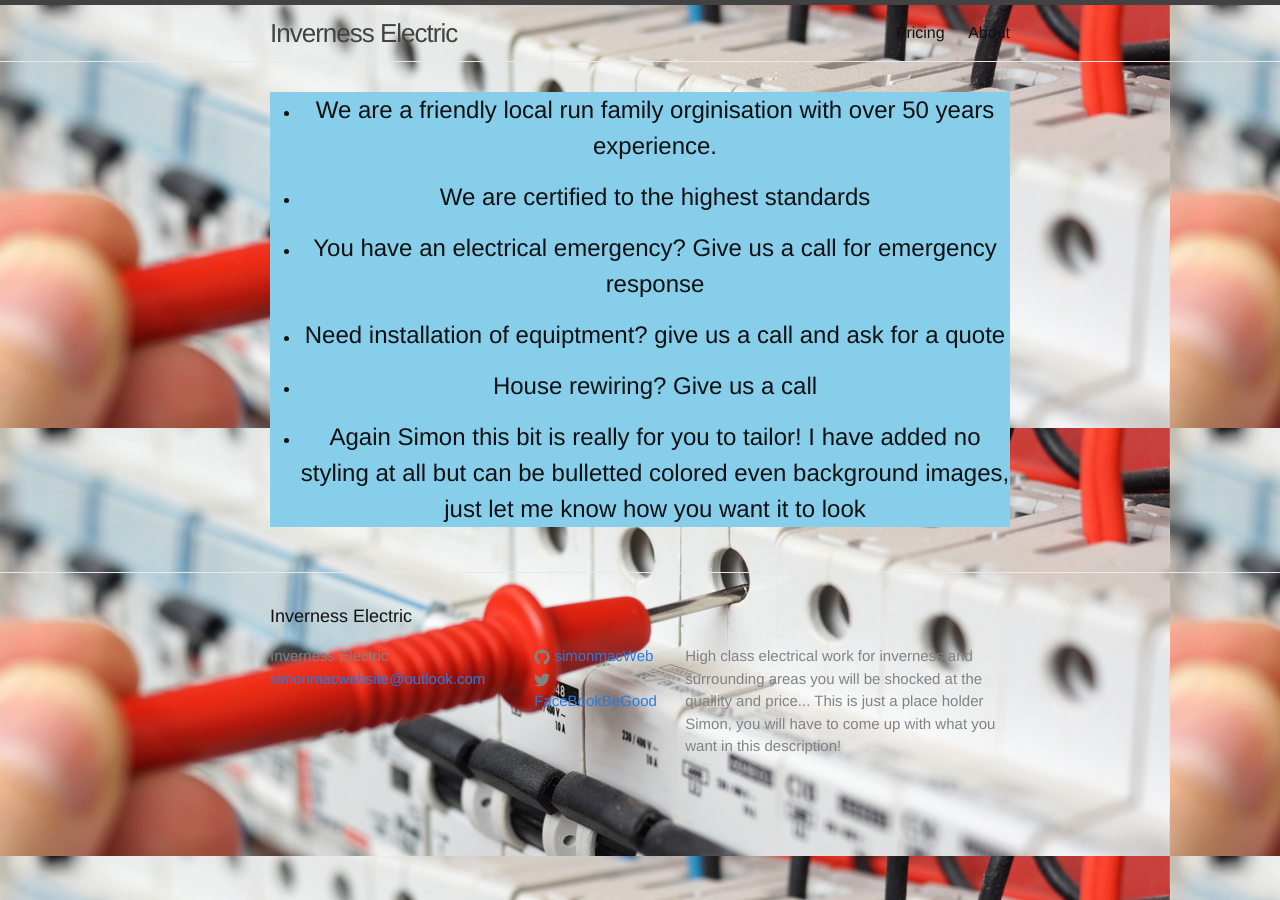
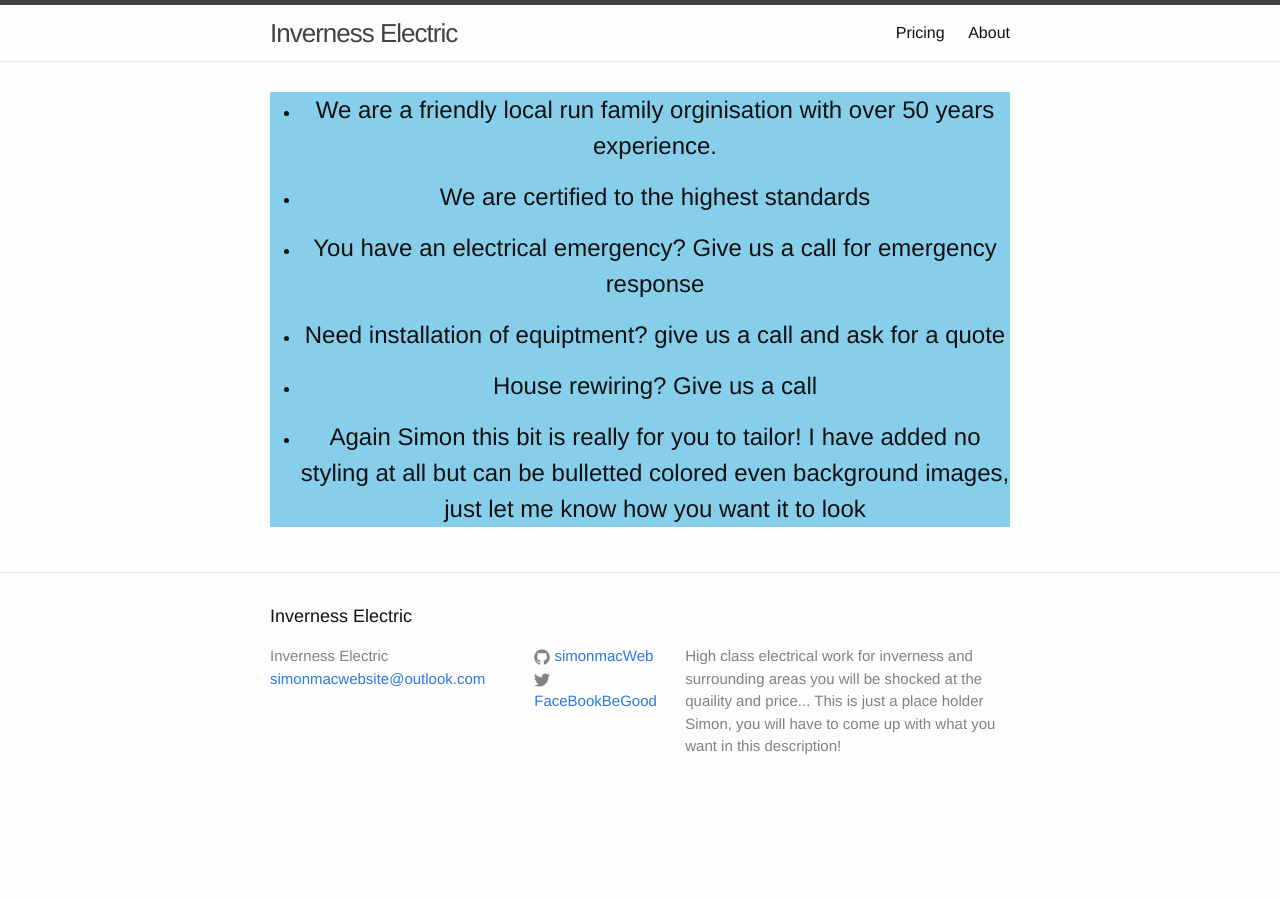
Before and after one commit to simonmacweb/simonmacweb.github.io, a Jekyll site: the page built from index.html, in a window 1280 px wide. Built offline with Jekyll 4.4.1, drawn with Linux system fonts in a browser that asks for light colours.

Commit message:
Update default.html

```diff
--- a/_layouts/default.html
+++ b/_layouts/default.html
@@ -3,11 +3,11 @@
 
   {% include head.html %}
 
-  <body background="https://raw.githubusercontent.com/simonmacweb/simonmacweb.github.io/master/_includes/eletricalImage.jpg">
+  <body >
 
     {% include header.html %}
 
-    <div class="page-content">
+    <div class="page-content" background="https://raw.githubusercontent.com/simonmacweb/simonmacweb.github.io/master/_includes/eletricalImage.jpg">
       <div class="wrapper">
         {{ content }}
       </div>
```
